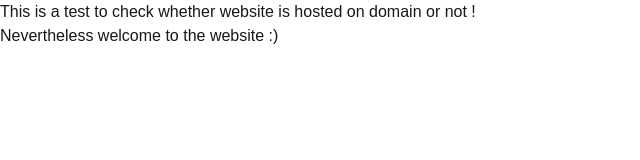
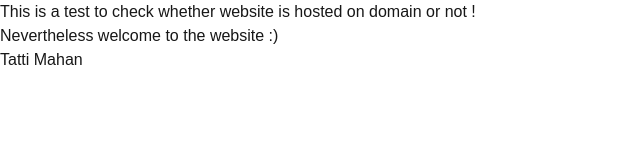
Before and after one commit to srinivasan-ad/domaintest, a Next.js app: page / in a window 1280 px wide. Shown: the top 160 px of the page, without its empty margins (0-640 px from the left). Built offline with nearby package versions, Linux system fonts and the light colour scheme.

Commit message:
test commit

```diff
--- a/src/app/page.js
+++ b/src/app/page.js
@@ -4,12 +4,15 @@
 export default function Home() {
   const text  = "This is a test to check whether website is hosted on domain or not !";
   const text2 = "Nevertheless welcome to the website :)"
+  const text3 = "Tatti Mahan"
   return (
     <div className="flex h-screen w-full bg-slate-300 items-center justify-center">
       <div className="bg-blue-500 max-h-56 flex items-center justify-center p-10 text-xl">
         {text}
         <br/>
         {text2}
+        <br/>
+        {text3}
       </div>
      </div>
   );
```
